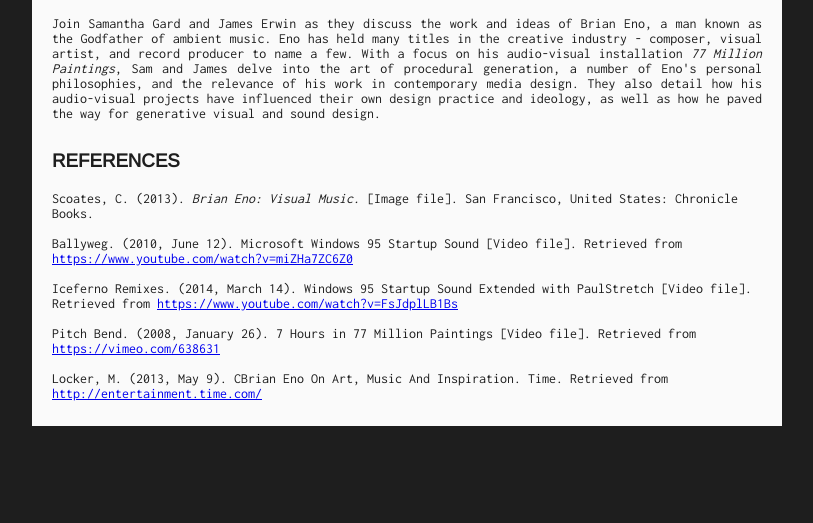
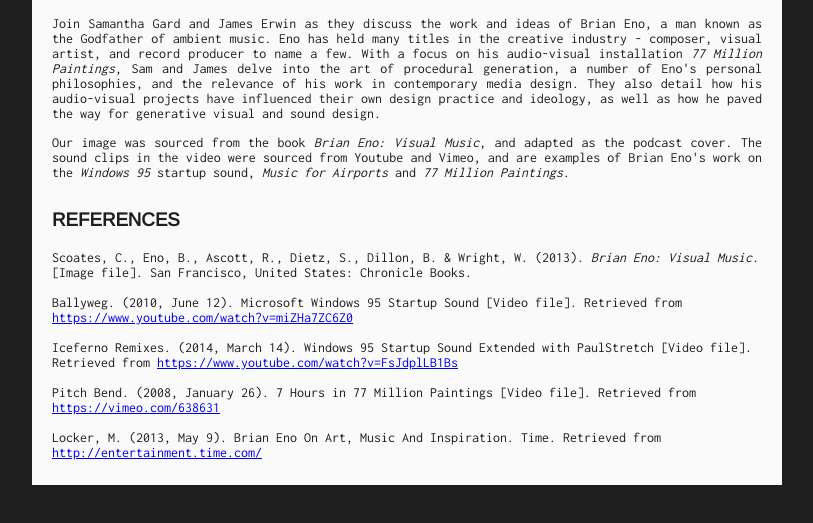
Before and after one commit to gardsa/MDDN314-Podcast, a plain HTML site: page index.html in a window 1280 px wide. Shown: the part 323-846 px from the top of the page, without its empty margins (233-1046 px from the left). Before the commit the page ends 821 px from the top, so only its background shows below. Drawn offline with nearby package versions, Linux system fonts and the light colour scheme.

Commit message:
content editing

```diff
--- a/index.html
+++ b/index.html
@@ -18,10 +18,16 @@
       </div>
       <div class="description">
         <h2 class="heading-section">How to create 77 Million Paintings</h2>
-        <p>Join Samantha Gard and James Erwin as they discuss the work and ideas of Brian Eno, a man known as the Godfather of ambient music. Eno has held many titles in the creative industry - composer, visual artist, and record producer to name a few. With a focus on his audio-visual installation <i>77 Million Paintings</i>, Sam and James delve into the art of procedural generation, a number of Eno's personal philosophies, and the relevance of his work in contemporary media design. They also detail how his audio-visual projects have influenced their own design practice and ideology, as well as how he paved the way for generative visual and sound design.</p>
+        <p>
+          Join Samantha Gard and James Erwin as they discuss the work and ideas of Brian Eno, a man known as the Godfather of ambient music. Eno has held many titles in the creative industry - composer, visual artist, and record producer to name a few. With a focus on his audio-visual installation <i>77 Million Paintings</i>, Sam and James delve into the art of procedural generation, a number of Eno's personal philosophies, and the relevance of his work in contemporary media design. They also detail how his audio-visual projects have influenced their own design practice and ideology, as well as how he paved the way for generative visual and sound design.
+        </p>
+
+        <p>
+          Our image was sourced from the book <i>Brian Eno: Visual Music</i>, and adapted as the podcast cover. The sound clips in the video were sourced from Youtube and Vimeo, and are examples of Brian Eno's work on the <i>Windows 95</i> startup sound, <i>Music for Airports</i> and <i>77 Million Paintings</i>.
+        </p>
         <h3 class="heading-section heading-small">References</h3>
         <ul class="references">
-          <li>Scoates, C. (2013). <i>Brian Eno: Visual Music.</i> [Image file]. San Francisco, United States: Chronicle Books.</li>
+          <li>Scoates, C., Eno, B., Ascott, R., Dietz, S., Dillon, B. & Wright, W. (2013). <i>Brian Eno: Visual Music.</i> [Image file]. San Francisco, United States: Chronicle Books.</li>
 
           <li>Ballyweg. (2010, June 12). Microsoft Windows 95 Startup Sound [Video file]. Retrieved from <a href="https://www.youtube.com/watch?v=miZHa7ZC6Z0">https://www.youtube.com/watch?v=miZHa7ZC6Z0</a></li>
 
@@ -30,7 +36,7 @@
 
           <li>Pitch Bend. (2008, January 26). 7 Hours in 77 Million Paintings [Video file]. Retrieved from <a href="https://vimeo.com/638631">https://vimeo.com/638631</a></li>
 
-          <li>Locker, M. (2013, May 9). CBrian Eno On Art, Music And Inspiration. Time. Retrieved from <a href="http://entertainment.time.com/">http://entertainment.time.com/</a></li>
+          <li>Locker, M. (2013, May 9). Brian Eno On Art, Music And Inspiration. Time. Retrieved from <a href="http://entertainment.time.com/">http://entertainment.time.com/</a></li>
         </ul>
       </div>
     </div>
```
